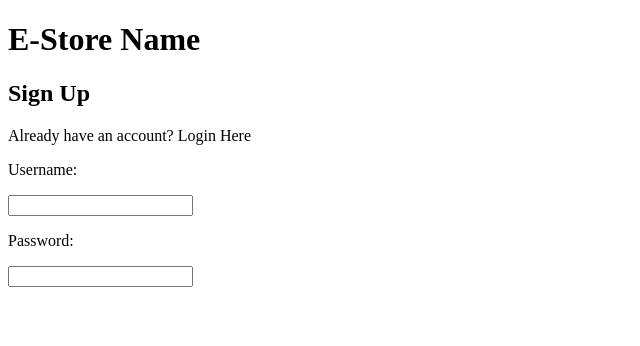
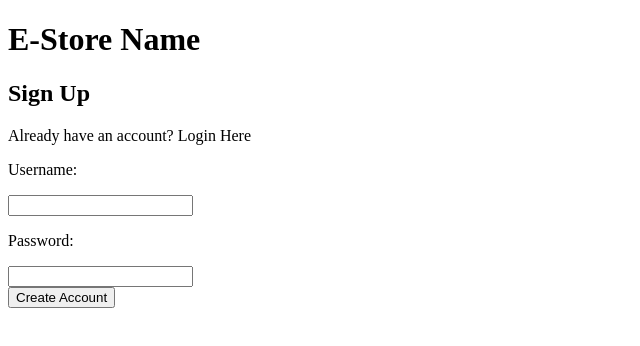
Before and after one commit to brady125/TeamMadeEstore-, an Angular app in the folder estore-ui/: page / in a window 1280 px wide. Shown: the top 346 px of the page, without its empty margins (0-640 px from the left). Built offline with nearby package versions, Linux system fonts and the light colour scheme.

Commit message:
added create account button html

```diff
--- a/estore-ui/src/app/sign-up/sign-up.component.html
+++ b/estore-ui/src/app/sign-up/sign-up.component.html
@@ -1,7 +1,10 @@
 <h1>E-Store Name</h1>
 <h2>Sign Up</h2>
 <p>Already have an account?  <a>Login Here</a></p>
-<p class="textFeildLabel">Username:</p>
-<input id="username">
-<p class="textFeildLabel">Password:</p>
-<input id="password">
+<div id="inputs">
+    <p class="textFeildLabel">Username:</p>
+    <input id="username">
+    <p class="textFeildLabel">Password:</p>
+    <input id="password">
+</div>
+<button>Create Account</button>
```
